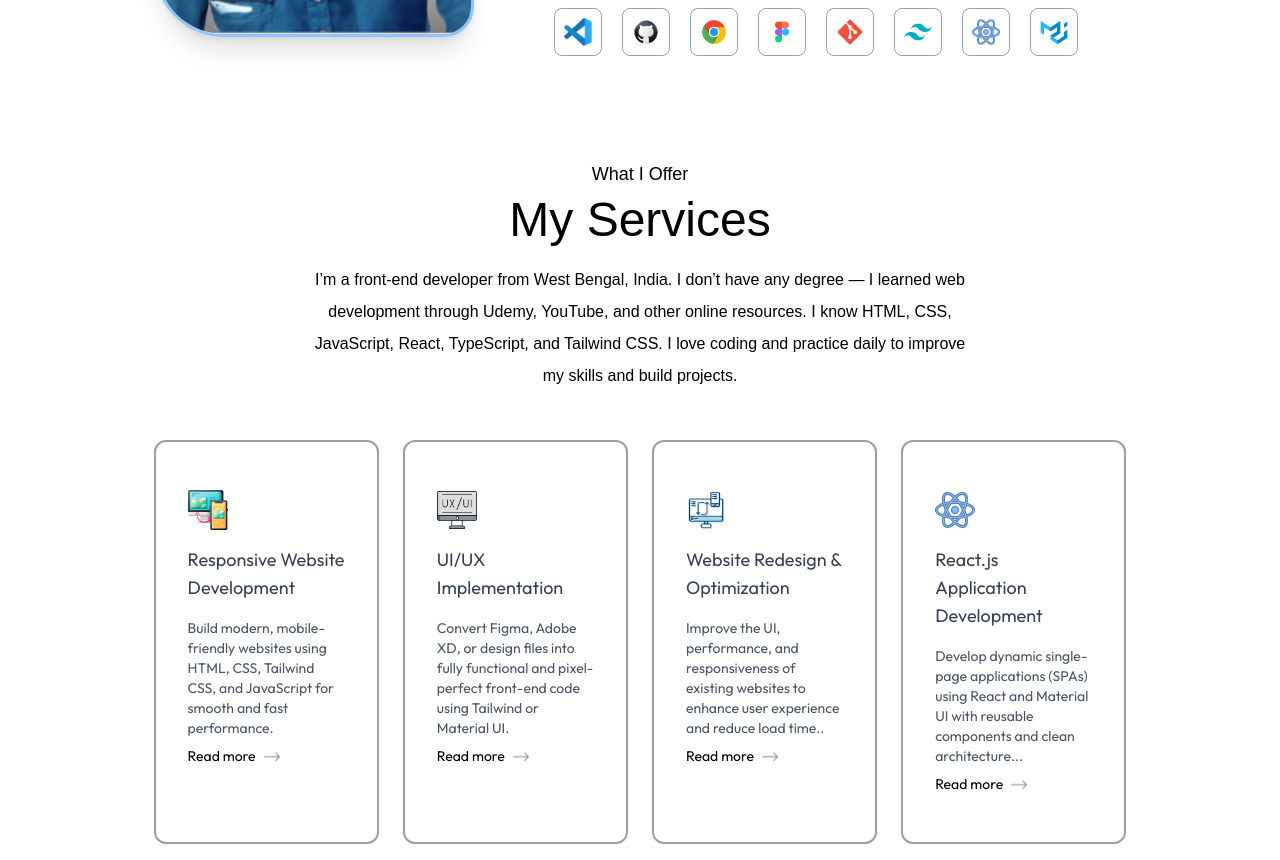
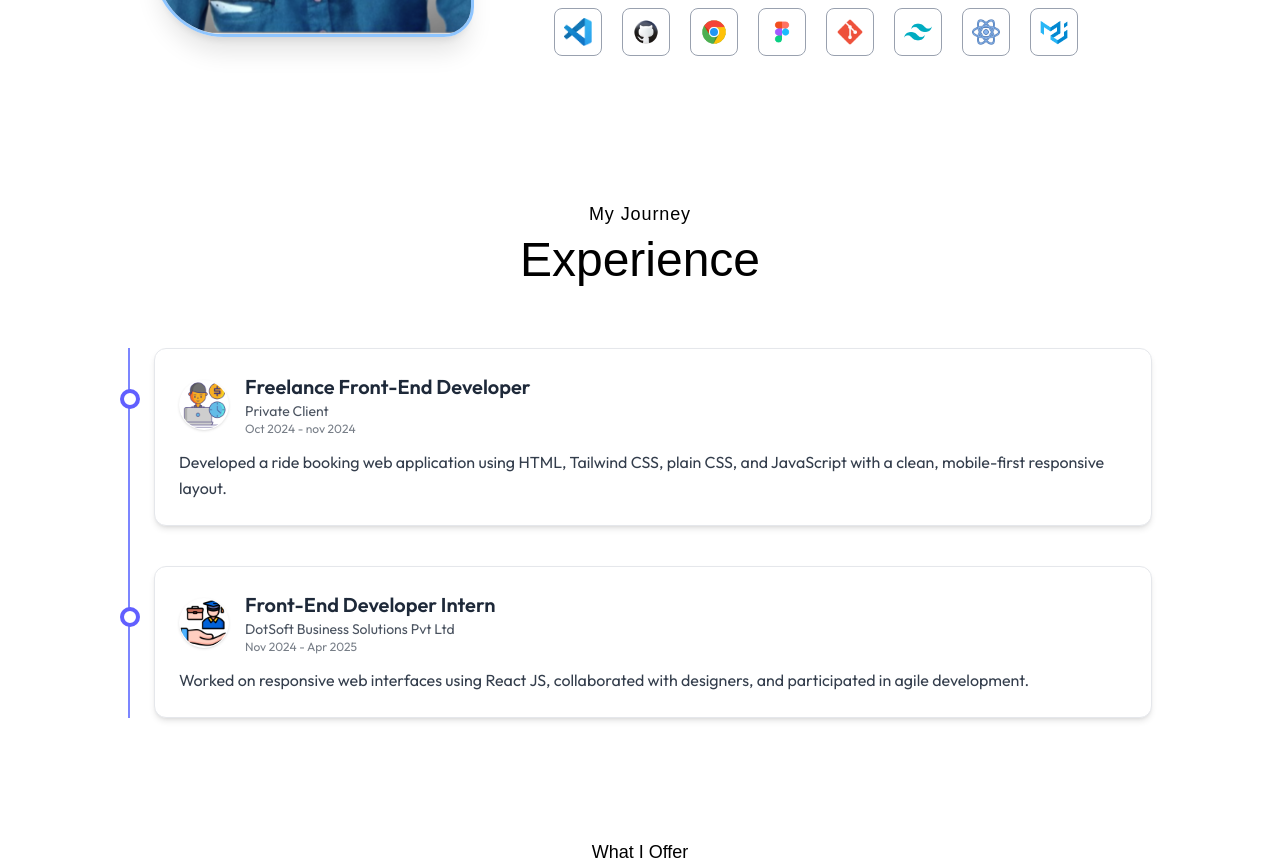
Before and after one commit to gupi1234/personal-portfolio, a Next.js app: page / in a window 1280 px wide. Shown: the part 1420-2280 px from the top of the page. Built offline with nearby package versions, Linux system fonts and the light colour scheme; a web font is replaced by a local one.

Commit message:
update_experience

```diff
--- /dev/null
+++ b/app/components/Experience.jsx
@@ -0,0 +1,83 @@
+'use client';
+import React from 'react';
+import { motion } from 'framer-motion';
+import { Ovo } from 'next/font/google';
+import Image from 'next/image';
+import { experienceData } from '@/assets/assets';
+
+const ovo = Ovo({ subsets: ['latin'], weight: '400' });
+
+const Experience = ({ isDarkMode }) => {
+  return (
+    <motion.div
+      id="experience"
+      className="w-full px-6 md:px-[10%] py-20 scroll-mt-20"
+      initial={{ opacity: 0 }}
+      whileInView={{ opacity: 1 }}
+      transition={{ duration: 1 }}
+    >
+      {/* Heading */}
+      <motion.h4
+        className={`text-center mb-2 text-lg tracking-wider  font-bold ${ovo.className}`}
+        initial={{ y: -20, opacity: 0 }}
+        animate={{ y: 0, opacity: 1 }}
+        transition={{ duration: 0.5 }}
+      >
+        My Journey
+      </motion.h4>
+      <motion.h2
+        className={`text-center text-3xl md:text-5xl font-bold ${ovo.className}`}
+        initial={{ y: -20, opacity: 0 }}
+        animate={{ y: 0, opacity: 1 }}
+        transition={{ duration: 0.6, delay: 0.1 }}
+      >
+        Experience
+      </motion.h2>
+
+      {/* Timeline Container */}
+      <div className="relative mt-16 border-l-2 border-indigo-400 dark:border-indigo-600 pl-4 sm:pl-6 space-y-10">
+        {experienceData.map((item, index) => (
+          <motion.div
+            key={index}
+            className={`relative group p-5 sm:p-6 rounded-xl shadow-md transition-all ${
+              isDarkMode
+                ? 'bg-[#0f1123] text-white border border-[#1f2239]'
+                : 'bg-white text-gray-800 border border-gray-200'
+            }`}
+            initial={{ opacity: 0, y: 30 }}
+            whileInView={{ opacity: 1, y: 0 }}
+            transition={{ duration: 0.6, delay: index * 0.2 }}
+          >
+            {/* Timeline Dot */}
+            <span className="absolute left-[-28px] md:left-[-35px] top-10 w-5 h-5 rounded-full bg-white border-4 border-indigo-500 dark:bg-[#0f1123]"></span>
+
+            {/* Card Content */}
+            <div className="flex flex-col sm:flex-row items-start sm:items-center gap-4 mb-3">
+              {item.image && (
+                <Image
+                  src={item.image}
+                  alt={item.title}
+                  width={50}
+                  height={50}
+                  className="rounded-full border shadow"
+                />
+              )}
+              <div>
+                <h3 className="text-lg sm:text-xl font-semibold">
+                  {item.title}
+                </h3>
+                <p className="text-sm opacity-80">{item.company}</p>
+                <p className="text-xs opacity-60">{item.duration}</p>
+              </div>
+            </div>
+            <p className="text-sm sm:text-base leading-relaxed opacity-90">
+              {item.description}
+            </p>
+          </motion.div>
+        ))}
+      </div>
+    </motion.div>
+  );
+};
+
+export default Experience;
--- a/app/components/Navbar.jsx
+++ b/app/components/Navbar.jsx
@@ -83,6 +83,11 @@ const Navbar = ({ isDarkMode, setIsDarkMode }) => {
           <li>
             <a href="#about" className={`${ovo.className}`}>
               About me
+            </a>
+          </li>
+          <li>
+            <a href="#experience" className={`${ovo.className}`}>
+              Experience
             </a>
           </li>
           <li>
@@ -177,6 +182,12 @@ const Navbar = ({ isDarkMode, setIsDarkMode }) => {
               </a>
             </li>
             <li onClick={() => setIsMenuOpen(false)}>
+              <a href="#experience" className={ovo.className}>
+                Experience
+              </a>
+            </li>
+
+            <li onClick={() => setIsMenuOpen(false)}>
               <a href="#services" className={ovo.className}>
                 Services
               </a>
--- a/app/page.js
+++ b/app/page.js
@@ -7,6 +7,7 @@ import Header from './components/Header';
 import Navbar from './components/Navbar';
 import Services from './components/Services';
 import Work from './components/Work';
+import Experience from './components/Experience';
 
 export default function Home() {
   const [isDarkMode, setIsDarkMode] = useState(false);
@@ -42,6 +43,7 @@ export default function Home() {
       <Navbar isDarkMode={isDarkMode} setIsDarkMode={setIsDarkMode} />
       <Header isDarkMode={isDarkMode} />
       <About isDarkMode={isDarkMode} />
+      <Experience isDarkMode={isDarkMode} />
       <Services isDarkMode={isDarkMode} />
       <Work isDarkMode={isDarkMode} />
       <Contact isDarkMode={isDarkMode} />
--- a/assets/assets.js
+++ b/assets/assets.js
@@ -43,8 +43,12 @@ import logo_app from './logo_app.png';
 import Redesign from './Redesign.png';
 import responsive from './responsive.png';
 import ui_ux_design from './ui_ux_design.png';
+import internship from './internship.png';
+import freelance from './freelance-work.png';
 
 export const assets = {
+  internship,
+  freelance,
   user_image,
   code_icon,
   code_icon_dark,
@@ -91,6 +95,25 @@ export const assets = {
   responsive,
   ui_ux_design,
 };
+
+export const experienceData = [
+  {
+    title: 'Freelance Front-End Developer',
+    company: 'Private Client',
+    duration: 'Oct 2024 - nov 2024',
+    description:
+      'Developed a ride booking web application using HTML, Tailwind CSS, plain CSS, and JavaScript with a clean, mobile-first responsive layout.',
+    image: assets.freelance,
+  },
+  {
+    title: 'Front-End Developer Intern',
+    company: 'DotSoft Business Solutions Pvt Ltd',
+    duration: 'Nov 2024 - Apr 2025',
+    description:
+      'Worked on responsive web interfaces using React JS, collaborated with designers, and participated in agile development.',
+    image: assets.internship,
+  },
+];
 
 export const workData = [
   {
```
Also changed, not shown: assets/freelance-work.png (added), assets/internship.png (added).
